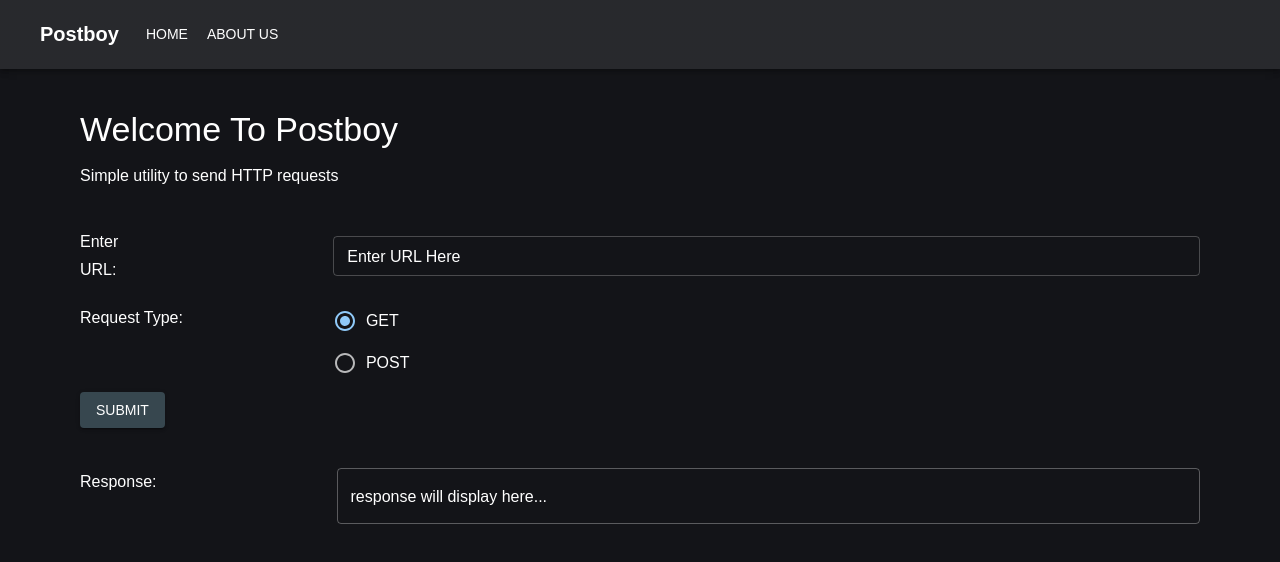
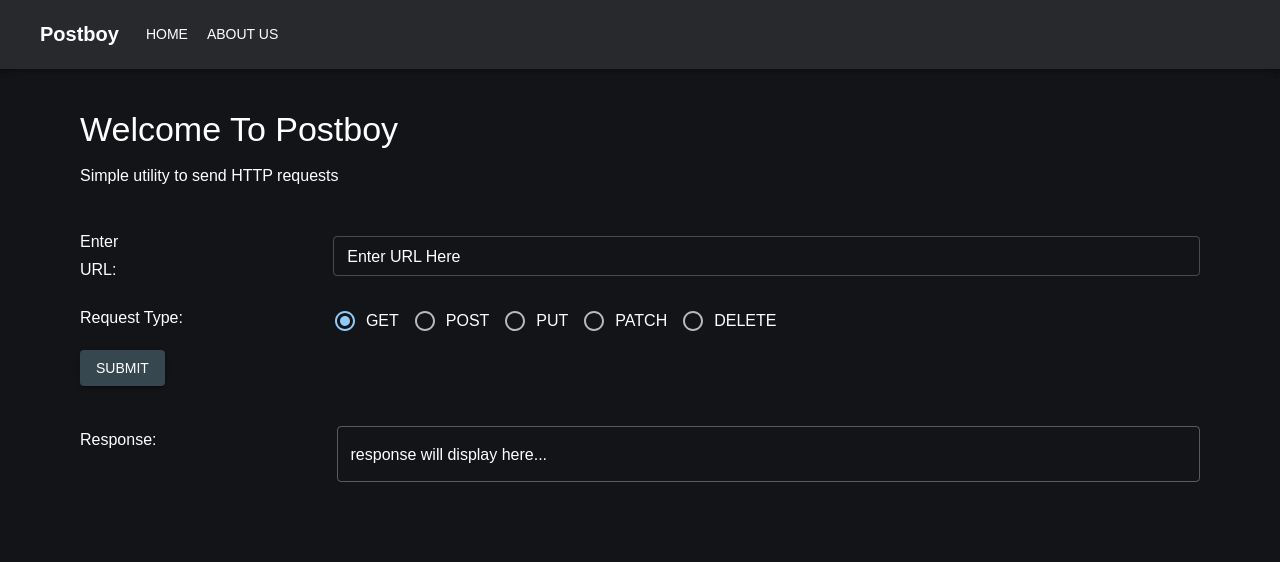
Before and after one commit to kishorkrishnak/postboy, a React (Create React App) app: page / in a window 1280 px wide. Shown: the top 562 px of the page. Built offline with nearby package versions, Linux system fonts and the light colour scheme.

Commit message:
added more request method options

```diff
--- a/src/App.tsx
+++ b/src/App.tsx
@@ -1,9 +1,9 @@
+import { ThemeProvider, createTheme } from "@mui/material/styles";
+import { Toaster } from "react-hot-toast";
+import { BrowserRouter, Route, Routes } from "react-router-dom";
 import "./App.css";
 import About from "./pages/About";
 import Home from "./pages/Home";
-import { BrowserRouter, Routes, Route } from "react-router-dom";
-import { ThemeProvider, createTheme } from "@mui/material/styles";
-import { Toaster } from "react-hot-toast";
 const darkTheme = createTheme({
   palette: {
     mode: "dark",
--- a/src/pages/Home.tsx
+++ b/src/pages/Home.tsx
@@ -1,21 +1,21 @@
+import { Add, ContentCopy } from "@mui/icons-material";
+import axios from "axios";
+import { useRef, useState } from "react";
+import { toast } from "react-hot-toast";
 import Navbar from "../components/Navbar";
-import axios from "axios";
-import { useRef, useState, useEffect } from "react";
-import { ContentCopy, Add } from "@mui/icons-material";
-import { toast } from "react-hot-toast";
 
 import {
+  Box,
+  Button,
+  FormControl,
+  FormControlLabel,
+  IconButton,
+  InputAdornment,
+  Radio,
+  RadioGroup,
   TextField,
-  Box,
+  Tooltip,
   Typography,
-  FormControl,
-  IconButton,
-  Button,
-  FormControlLabel,
-  Radio,
-  Tooltip,
-  RadioGroup,
-  InputAdornment,
 } from "@mui/material";
 
 const Home = () => {
@@ -147,6 +147,7 @@ const Home = () => {
           </Typography>
           <FormControl>
             <RadioGroup
+            row
               onChange={(e) => {
                 setMethod(e.target.value);
               }}
@@ -156,6 +157,10 @@ const Home = () => {
             >
               <FormControlLabel value="get" control={<Radio />} label="GET" />
               <FormControlLabel value="post" control={<Radio />} label="POST" />
+              <FormControlLabel value="put" control={<Radio />} label="PUT" />
+              <FormControlLabel value="patch" control={<Radio />} label="PATCH" />
+              <FormControlLabel value="delete" control={<Radio />} label="DELETE" />
+
             </RadioGroup>
           </FormControl>
         </Box>
```
Also changed, not shown: goals.txt.
